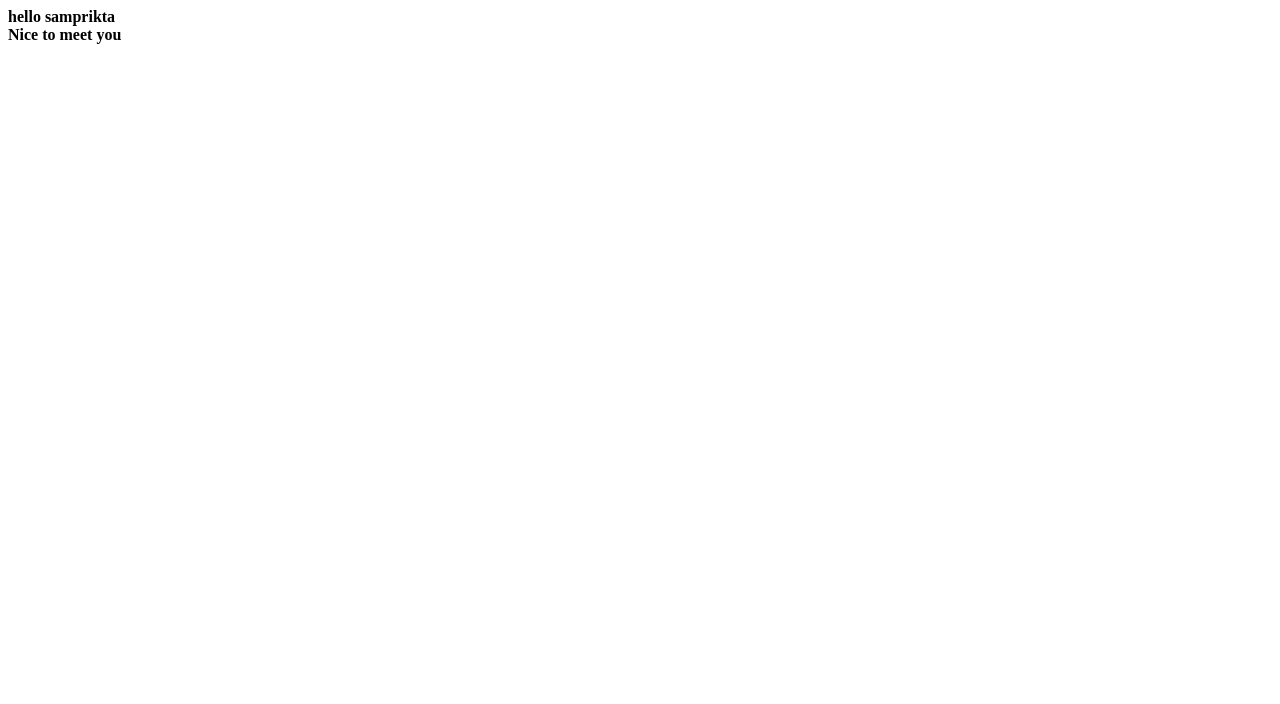
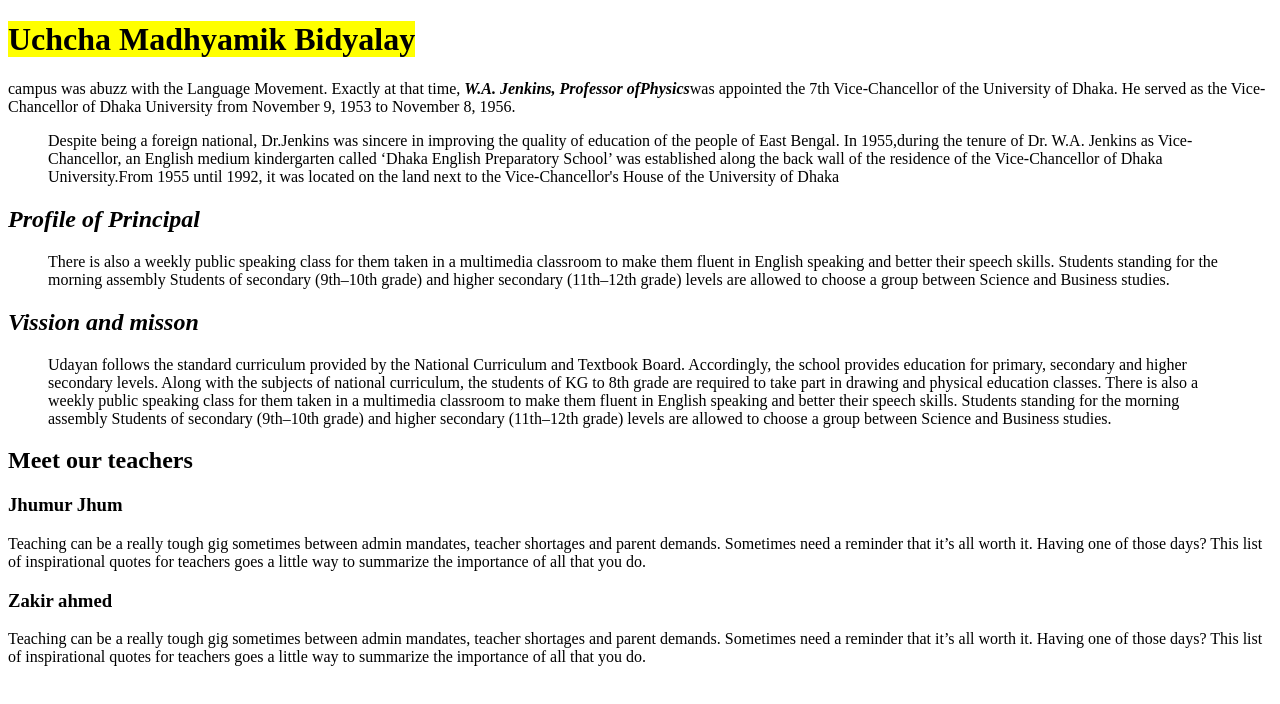
Before and after one commit to Samprikta4/HTML, a plain HTML site: page index.html in a window 1280 px wide. Drawn offline with Linux system fonts and the light colour scheme.

Commit message:
Add files via upload

```diff
--- a/index.html
+++ b/index.html
@@ -1,5 +1,6 @@
 <!DOCTYPE html>
 <html lang="en">
+
 <head>
     <meta charset="UTF-8">
     <meta name="viewport" content="width=device-width, initial-scale=1.0">
@@ -9,9 +10,47 @@
 
 <body>
 
-    <b>hello samprikta<b><br>
-        <b>Nice to meet you </b>
+    <h1><mark>Uchcha Madhyamik Bidyalay</mark></h1> campus was abuzz with the Language Movement.
+    Exactly at that time, <b><i>W.A. Jenkins, Professor ofPhysics</i></b>was appointed the 7th Vice-Chancellor of
+    the University of
+    Dhaka. He served as the Vice-Chancellor of Dhaka University from November 9, 1953 to November 8, 1956.
 </body>
+<blockquote>
+    Despite being a foreign national, Dr.Jenkins was sincere in improving the quality of education of the people of East
+    Bengal. In 1955,during the tenure of Dr. W.A. Jenkins as Vice-Chancellor, an English medium kindergarten called
+    ‘Dhaka English Preparatory School’ was established along the back wall of the residence of the Vice-Chancellor of
+    Dhaka University.From 1955 until 1992, it was located on the land next to the Vice-Chancellor's House of the
+    University of Dhaka
 
+</blockquote>
+<i>
+    <h2>Profile of Principal</h2>
+</i>
+<blockquote>There is also a weekly public speaking class for them taken in a multimedia classroom to make them fluent in
+    English speaking and better their speech skills. Students standing for the morning assembly Students of secondary
+    (9th–10th grade) and higher secondary (11th–12th grade) levels are allowed to choose a group between Science and
+    Business studies.</blockquote>
+<i>
+    <h2>Vission and misson</h2>
+</i>
+<blockquote>Udayan follows the standard curriculum provided by the National Curriculum and Textbook Board. Accordingly,
+    the school provides education for primary, secondary and higher secondary levels. Along with the subjects of
+    national curriculum, the students of KG to 8th grade are required to take part in drawing and physical education
+    classes. There is also a weekly public speaking class for them taken in a multimedia classroom to make them fluent
+    in English speaking and better their speech skills. Students standing for the morning assembly Students of secondary
+    (9th–10th grade) and higher secondary (11th–12th grade) levels are allowed to choose a group between Science and
+    Business studies.</blockquote>
+    <h2>Meet our teachers</h2>
+    <b><h3>Jhumur Jhum</h3></b>
 
-</html>
+    <p>Teaching can be a really tough gig sometimes between admin mandates, teacher shortages and parent demands. Sometimes
+
+        need a reminder that it’s all worth it. Having one of those days? This list of inspirational quotes for teachers goes a
+
+        little way to summarize the importance of all that you do.</p>
+        <b><h3>Zakir ahmed</h3></b>
+        <p>Teaching can be a really tough gig sometimes between admin mandates, teacher shortages and parent demands. Sometimes
+
+            need a reminder that it’s all worth it. Having one of those days? This list of inspirational quotes for teachers goes a
+
+            little way to summarize the importance of all that you do.</p>
```
